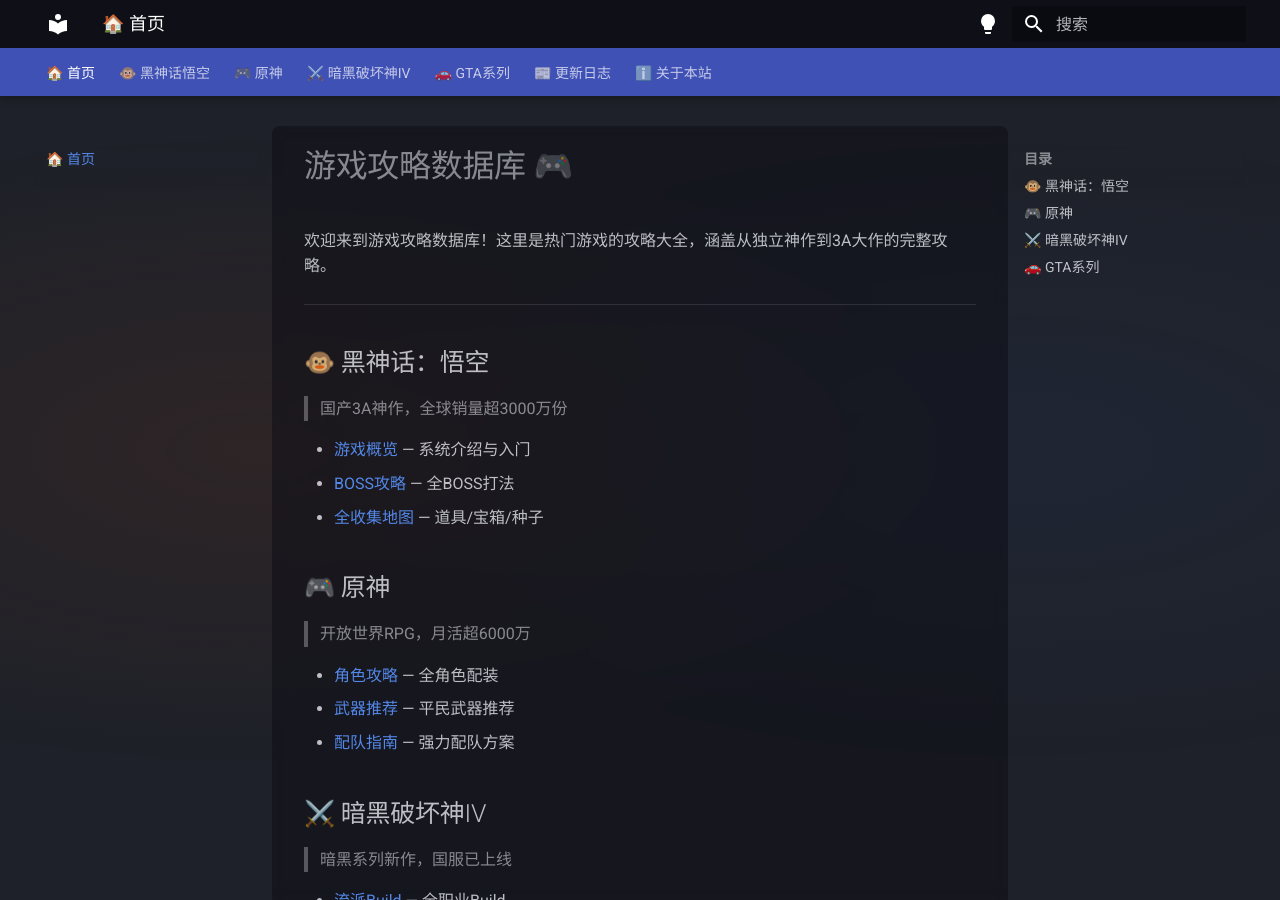
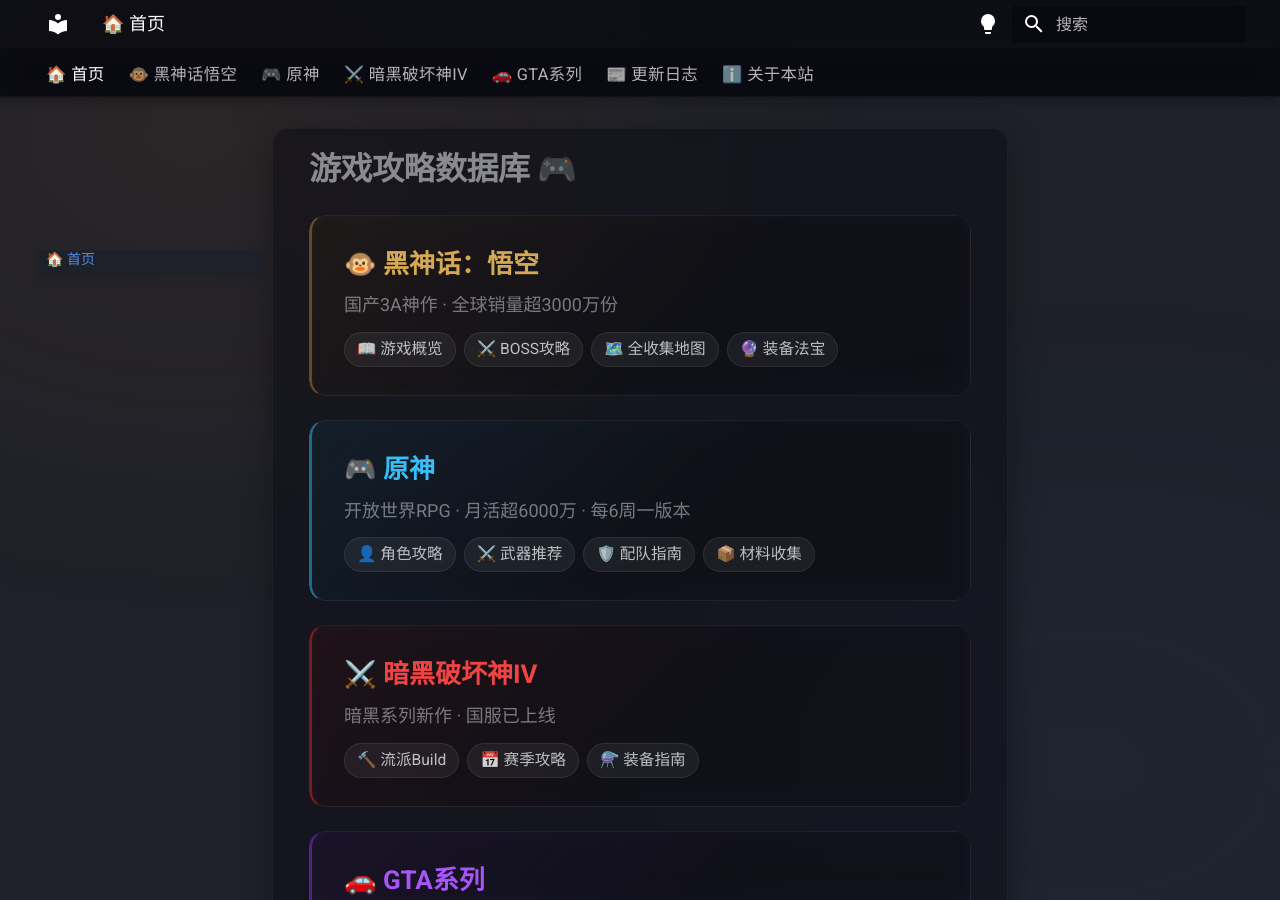
Before and after one commit to chenqingzhiv/game-guide, an MkDocs documentation site: the page built from docs/index.md, in a window 1280 px wide and 900 px high. Built offline with MkDocs 1.6.1 and Material for MkDocs 9.7.7, drawn with Linux system fonts in a browser that asks for light colours; some of the changed text lies outside the part shown.

Commit message:
UI overhaul: hero cards + glassmorphism + per-game themes

```diff
--- a/docs/assets/css/custom.css
+++ b/docs/assets/css/custom.css
@@ -1,139 +1,294 @@
-/* game-guide.club - Custom Styles */
+/* ============================================ */
+/* game-guide.club - Premium UI Overhaul        */
+/* Inspired by: Fextralife, Paimon.moe, Game8   */
+/* ============================================ */
 
-/* Game Section Backgrounds */
-.md-main .md-content { position: relative; }
-
-/* Black Myth Wukong - dark gold chinese */
-.wukong-bg::before {
-  content: '';
-  position: fixed;
-  top: 0; left: 0; right: 0; bottom: 0;
-  background-image: url('../images/bg/wukong-bg.jpg');
-  background-size: cover;
-  background-position: center;
-  background-attachment: fixed;
-  opacity: 0.15;
-  z-index: -1;
-}
-
-/* Genshin Impact - blue fantasy */
-.genshin-bg::before {
-  content: '';
-  position: fixed;
-  top: 0; left: 0; right: 0; bottom: 0;
-  background-image: url('../images/bg/genshin-bg.jpg');
-  background-size: cover;
-  background-position: center;
-  background-attachment: fixed;
-  opacity: 0.15;
-  z-index: -1;
-}
-
-/* Diablo IV - dark blood red */
-.diablo4-bg::before {
-  content: '';
-  position: fixed;
-  top: 0; left: 0; right: 0; bottom: 0;
-  background-image: url('../images/bg/diablo4-bg.jpg');
-  background-size: cover;
-  background-position: center;
-  background-attachment: fixed;
-  opacity: 0.15;
-  z-index: -1;
-}
-
-/* GTA - neon city */
-.gta-bg::before {
-  content: '';
-  position: fixed;
-  top: 0; left: 0; right: 0; bottom: 0;
-  background-image: url('../images/bg/gta-bg.jpg');
-  background-size: cover;
-  background-position: center;
-  background-attachment: fixed;
-  opacity: 0.15;
-  z-index: -1;
-}
-
-/* Action/landscape backgrounds */
-.action-bg::before {
-  content: '';
-  position: fixed;
-  top: 0; left: 0; right: 0; bottom: 0;
-  background:
-    radial-gradient(ellipse at 20% 50%, rgba(234, 88, 12, 0.08), transparent 50%),
-    radial-gradient(ellipse at 80% 50%, rgba(59, 130, 246, 0.05), transparent 50%);
-  pointer-events: none;
-  z-index: -1;
-}
-
-/* Background gradient overlay */
+/* --- GLOBAL BACKGROUND OVERLAY --- */
 body::before {
   content: '';
   position: fixed;
-  top: 0; left: 0; right: 0; bottom: 0;
+  inset: 0;
   background:
-    radial-gradient(ellipse at 20% 50%, rgba(234, 88, 12, 0.08), transparent 50%),
-    radial-gradient(ellipse at 80% 50%, rgba(59, 130, 246, 0.05), transparent 50%);
+    radial-gradient(ellipse at 15% 15%, rgba(249, 115, 22, 0.06), transparent 45%),
+    radial-gradient(ellipse at 85% 85%, rgba(59, 130, 246, 0.04), transparent 45%);
   pointer-events: none;
   z-index: 0;
 }
 
-/* Frosted glass cards */
+/* --- PER-GAME BACKGROUNDS --- */
+[class*="-bg"]::before {
+  content: '';
+  position: fixed;
+  inset: 0;
+  background-size: cover;
+  background-position: center;
+  background-attachment: fixed;
+  z-index: -1;
+}
+
+.wukong-bg::before {
+  background-image: url('../images/bg/wukong-bg.jpg');
+  opacity: 0.2;
+}
+.wukong-bg::after {
+  content: '';
+  position: fixed;
+  inset: 0;
+  background: radial-gradient(ellipse at 50% 30%, rgba(180, 130, 50, 0.08), transparent 60%);
+  pointer-events: none;
+  z-index: 0;
+}
+
+.genshin-bg::before {
+  background-image: url('../images/bg/genshin-bg.jpg');
+  opacity: 0.18;
+}
+.genshin-bg::after {
+  content: '';
+  position: fixed;
+  inset: 0;
+  background: radial-gradient(ellipse at 50% 30%, rgba(56, 189, 248, 0.08), transparent 60%);
+  pointer-events: none;
+  z-index: 0;
+}
+
+.diablo4-bg::before {
+  background-image: url('../images/bg/diablo4-bg.jpg');
+  opacity: 0.18;
+}
+.diablo4-bg::after {
+  content: '';
+  position: fixed;
+  inset: 0;
+  background: radial-gradient(ellipse at 50% 30%, rgba(220, 38, 38, 0.08), transparent 60%);
+  pointer-events: none;
+  z-index: 0;
+}
+
+.gta-bg::before {
+  background-image: url('../images/bg/gta-bg.jpg');
+  opacity: 0.18;
+}
+.gta-bg::after {
+  content: '';
+  position: fixed;
+  inset: 0;
+  background: radial-gradient(ellipse at 50% 30%, rgba(147, 51, 234, 0.08), transparent 60%);
+  pointer-events: none;
+  z-index: 0;
+}
+
+/* --- HEADER / NAVIGATION --- */
+.md-header {
+  backdrop-filter: blur(20px) saturate(1.5);
+  background: rgba(10, 10, 18, 0.82) !important;
+  border-bottom: 1px solid rgba(255, 255, 255, 0.05);
+  z-index: 100 !important;
+}
+
+.md-tabs {
+  background: rgba(10, 10, 18, 0.5);
+  backdrop-filter: blur(12px);
+  border-bottom: 1px solid rgba(255, 255, 255, 0.04);
+}
+
+.md-tabs__link {
+  font-size: 0.82rem;
+  letter-spacing: 0.3px;
+  opacity: 0.7;
+  transition: all 0.25s;
+}
+.md-tabs__link:hover,
+.md-tabs__link--active {
+  opacity: 1;
+}
+
+/* --- MAIN CONTENT --- */
+.md-main__inner { position: relative; z-index: 1; }
+
+.md-content {
+  background: rgba(13, 13, 20, 0.55);
+  backdrop-filter: blur(12px) saturate(1.3);
+  border-radius: 16px;
+  padding: 0 12px;
+  border: 1px solid rgba(255, 255, 255, 0.04);
+  box-shadow: 0 8px 32px rgba(0, 0, 0, 0.3);
+}
+
+.md-sidebar { position: relative; z-index: 1; }
+
+/* --- HERO CARD - Homepage Game Cards --- */
+.game-hero-card {
+  display: block;
+  position: relative;
+  border-radius: 16px;
+  overflow: hidden;
+  margin: 24px 0;
+  transition: all 0.35s cubic-bezier(0.4, 0, 0.2, 1);
+  cursor: pointer;
+}
+
+.game-hero-card-inner {
+  padding: 28px 32px;
+  position: relative;
+  z-index: 1;
+  background: rgba(13, 13, 20, 0.6);
+  backdrop-filter: blur(8px);
+  border: 1px solid rgba(255, 255, 255, 0.06);
+  border-radius: 16px;
+  transition: all 0.35s cubic-bezier(0.4, 0, 0.2, 1);
+}
+
+.game-hero-card:hover .game-hero-card-inner {
+  transform: translateY(-4px);
+  background: rgba(13, 13, 20, 0.7);
+  border-color: rgba(255, 255, 255, 0.12);
+  box-shadow: 0 16px 48px rgba(0, 0, 0, 0.4);
+}
+
+/* Per-game card accents */
+.game-card-wukong {
+  background: linear-gradient(135deg, rgba(180, 130, 50, 0.08), transparent 60%);
+  border-left: 3px solid rgba(180, 130, 50, 0.5);
+}
+.game-card-wukong .game-card-title { color: #d4a854; }
+
+.game-card-genshin {
+  background: linear-gradient(135deg, rgba(56, 189, 248, 0.08), transparent 60%);
+  border-left: 3px solid rgba(56, 189, 248, 0.5);
+}
+.game-card-genshin .game-card-title { color: #38bdf8; }
+
+.game-card-diablo4 {
+  background: linear-gradient(135deg, rgba(220, 38, 38, 0.08), transparent 60%);
+  border-left: 3px solid rgba(220, 38, 38, 0.5);
+}
+.game-card-diablo4 .game-card-title { color: #ef4444; }
+
+.game-card-gta {
+  background: linear-gradient(135deg, rgba(147, 51, 234, 0.08), transparent 60%);
+  border-left: 3px solid rgba(147, 51, 234, 0.5);
+}
+.game-card-gta .game-card-title { color: #a855f7; }
+
+.game-card-title {
+  font-size: 1.3rem;
+  font-weight: 600;
+  margin-bottom: 6px;
+  display: flex;
+  align-items: center;
+  gap: 8px;
+}
+
+.game-card-sub {
+  font-size: 0.9rem;
+  color: var(--md-typeset-color);
+  opacity: 0.6;
+  margin-bottom: 12px;
+}
+
+.game-card-links {
+  display: flex;
+  flex-wrap: wrap;
+  gap: 8px;
+  margin-top: 4px;
+}
+
+.game-card-link {
+  display: inline-block;
+  padding: 4px 12px;
+  border-radius: 20px;
+  font-size: 0.78rem;
+  background: rgba(255, 255, 255, 0.06);
+  border: 1px solid rgba(255, 255, 255, 0.08);
+  color: var(--md-typeset-color) !important;
+  transition: all 0.2s;
+  text-decoration: none !important;
+}
+.game-card-link:hover {
+  background: rgba(255, 255, 255, 0.12);
+  border-color: rgba(255, 255, 255, 0.2);
+}
+
+/* --- FROSTED CARDS (admonition/details/table) --- */
 .md-typeset .admonition,
 .md-typeset details {
-  backdrop-filter: blur(8px);
-  background: rgba(13, 13, 20, 0.7) !important;
-  border-color: rgba(255, 255, 255, 0.1) !important;
+  backdrop-filter: blur(10px) saturate(1.2);
+  background: rgba(13, 13, 20, 0.65) !important;
+  border-color: rgba(255, 255, 255, 0.08) !important;
+  border-radius: 12px;
+  transition: all 0.2s;
+}
+.md-typeset .admonition:hover,
+.md-typeset details:hover {
+  border-color: rgba(255, 255, 255, 0.15) !important;
 }
 
-/* Glassmorphism main content */
-.md-main__inner {
-  position: relative;
-  z-index: 1;
+.md-typeset table:not(.md-typeset__table) {
+  background: rgba(13, 13, 20, 0.55);
+  backdrop-filter: blur(4px);
+  border-radius: 12px;
+  overflow: hidden;
+}
+.md-typeset table tbody tr:hover {
+  background: rgba(249, 115, 22, 0.08);
 }
 
-.md-content {
-  background: rgba(13, 13, 20, 0.5);
-  backdrop-filter: blur(6px);
-  border-radius: 8px;
-  padding: 0 8px;
+.md-typeset code {
+  background: rgba(255, 255, 255, 0.06);
+  border-radius: 4px;
+  padding: 2px 6px;
 }
 
-/* Table glass */
-.md-typeset table:not(.md-typeset__table) {
-  background: rgba(13, 13, 20, 0.6);
-  backdrop-filter: blur(4px);
+/* --- TYPOGRAPHY ENHANCEMENTS --- */
+.md-typeset h1 {
+  font-weight: 700;
+  letter-spacing: -0.5px;
+  margin-bottom: 0.6em;
+}
+.md-typeset h2 {
+  font-weight: 600;
+  letter-spacing: -0.3px;
+  margin-top: 1.5em;
+  padding-bottom: 6px;
+  border-bottom: 1px solid rgba(255, 255, 255, 0.06);
+}
+.md-typeset h3 {
+  font-weight: 600;
+  margin-top: 1.2em;
 }
 
-/* Header glass */
-.md-header {
-  backdrop-filter: blur(16px);
-  background: rgba(10, 10, 18, 0.75) !important;
+/* --- FEEDBACK SECTION --- */
+.feedback-section {
+  margin-top: 48px;
+  padding: 24px;
+  background: rgba(13, 13, 20, 0.5);
+  backdrop-filter: blur(8px);
+  border: 1px solid rgba(255, 255, 255, 0.06);
+  border-radius: 16px;
+  text-align: center;
 }
 
-/* Code blocks */
-.md-typeset code {
-  background: rgba(255, 255, 255, 0.08);
+.feedback-section h2 {
+  border-bottom: none;
+  margin-top: 0;
+  color: #f97316;
 }
-
-/* Feedback section */
-.feedback-card {
-  background: rgba(234, 88, 12, 0.08);
-  border: 1px solid rgba(234, 88, 12, 0.2);
-  border-radius: 12px;
-  padding: 20px;
-  margin-top: 40px;
-  backdrop-filter: blur(4px);
-}
-
-.feedback-card h2 {
-  color: #f97316;
-  font-size: 1.2rem;
-  margin-bottom: 8px;
-}
-
-.feedback-card p {
+.feedback-section p {
   color: #9b9a95;
   font-size: 0.9rem;
 }
+
+/* --- QUOTE BLOCKS --- */
+.md-typeset blockquote {
+  border-left: 3px solid rgba(249, 115, 22, 0.3);
+  background: rgba(249, 115, 22, 0.04);
+  padding: 12px 16px;
+  border-radius: 0 8px 8px 0;
+}
+
+/* --- DIVIDER --- */
+.md-typeset hr {
+  border-color: rgba(255, 255, 255, 0.06);
+  margin: 24px 0;
+}
--- a/docs/assets/js/game-bg.js
+++ b/docs/assets/js/game-bg.js
@@ -1,15 +1,16 @@
 // game-guide.club - Game background detection
+// Applies per-game CSS class for background images + color overlays
 (function() {
   const path = window.location.pathname;
   let bgClass = '';
 
-  if (path.startsWith('/wukong/') || path === '/wukong/') {
+  if (path.startsWith('/wukong/') || path.startsWith('/wukong')) {
     bgClass = 'wukong-bg';
-  } else if (path.startsWith('/genshin/') || path === '/genshin/') {
+  } else if (path.startsWith('/genshin/') || path.startsWith('/genshin')) {
     bgClass = 'genshin-bg';
-  } else if (path.startsWith('/diablo4/') || path === '/diablo4/') {
+  } else if (path.startsWith('/diablo4/') || path.startsWith('/diablo4')) {
     bgClass = 'diablo4-bg';
-  } else if (path.startsWith('/gta/') || path === '/gta/') {
+  } else if (path.startsWith('/gta/') || path.startsWith('/gta')) {
     bgClass = 'gta-bg';
   }
 
--- a/docs/index.md
+++ b/docs/index.md
@@ -1,39 +1,60 @@
 # 游戏攻略数据库 🎮
 
-欢迎来到游戏攻略数据库！这里是热门游戏的攻略大全，涵盖从独立神作到3A大作的完整攻略。
+<div class="game-hero-card">
+<a href="wukong/" class="game-hero-card-inner game-card-wukong" style="display:block;">
+<div class="game-card-title">🐵 黑神话：悟空</div>
+<div class="game-card-sub">国产3A神作 · 全球销量超3000万份</div>
+<div class="game-card-links">
+  <span class="game-card-link">📖 游戏概览</span>
+  <span class="game-card-link">⚔️ BOSS攻略</span>
+  <span class="game-card-link">🗺️ 全收集地图</span>
+  <span class="game-card-link">🔮 装备法宝</span>
+</div>
+</a>
+</div>
 
----
+<div class="game-hero-card">
+<a href="genshin/" class="game-hero-card-inner game-card-genshin" style="display:block;">
+<div class="game-card-title">🎮 原神</div>
+<div class="game-card-sub">开放世界RPG · 月活超6000万 · 每6周一版本</div>
+<div class="game-card-links">
+  <span class="game-card-link">👤 角色攻略</span>
+  <span class="game-card-link">⚔️ 武器推荐</span>
+  <span class="game-card-link">🛡️ 配队指南</span>
+  <span class="game-card-link">📦 材料收集</span>
+</div>
+</a>
+</div>
 
-## 🐵 黑神话：悟空
+<div class="game-hero-card">
+<a href="diablo4/" class="game-hero-card-inner game-card-diablo4" style="display:block;">
+<div class="game-card-title">⚔️ 暗黑破坏神IV</div>
+<div class="game-card-sub">暗黑系列新作 · 国服已上线</div>
+<div class="game-card-links">
+  <span class="game-card-link">🔨 流派Build</span>
+  <span class="game-card-link">📅 赛季攻略</span>
+  <span class="game-card-link">⚗️ 装备指南</span>
+</div>
+</a>
+</div>
 
-> 国产3A神作，全球销量超3000万份
-
-- [游戏概览](wukong/index.md) — 系统介绍与入门
-- [BOSS攻略](wukong/bosses.md) — 全BOSS打法
-- [全收集地图](wukong/collectibles.md) — 道具/宝箱/种子
-
-## 🎮 原神
-
-> 开放世界RPG，月活超6000万
-
-- [角色攻略](genshin/characters.md) — 全角色配装
-- [武器推荐](genshin/weapons.md) — 平民武器推荐
-- [配队指南](genshin/teams.md) — 强力配队方案
-
-## ⚔️ 暗黑破坏神IV
-
-> 暗黑系列新作，国服已上线
-
-- [流派Build](diablo4/builds.md) — 全职业Build
-- [赛季攻略](diablo4/season.md) — 最新赛季指南
-
-## 🚗 GTA系列
-
-> 开放世界标杆，GTA VI即将来袭
-
-- [GTA VI预热](gta/gta6.md) — 最新情报汇总
-- [GTA Online](gta/online.md) — 新手赚美金攻略
+<div class="game-hero-card">
+<a href="gta/" class="game-hero-card-inner game-card-gta" style="display:block;">
+<div class="game-card-title">🚗 GTA系列</div>
+<div class="game-card-sub">开放世界标杆 · GTA VI即将来袭</div>
+<div class="game-card-links">
+  <span class="game-card-link">🔮 GTA VI预热</span>
+  <span class="game-card-link">💰 Online赚钱攻略</span>
+  <span class="game-card-link">📖 新手速成</span>
+</div>
+</a>
+</div>
 
 ---
 
 > 📢 网站持续更新中，关注本站获取最新攻略！
+
+<div class="feedback-section">
+<h2>💬 有建议或反馈？</h2>
+<p>欢迎在任意游戏页面底部留言，帮助我们做得更好！</p>
+</div>
```
Also changed, not shown: docs/preview/index.html (added, +180 -0 lines).
